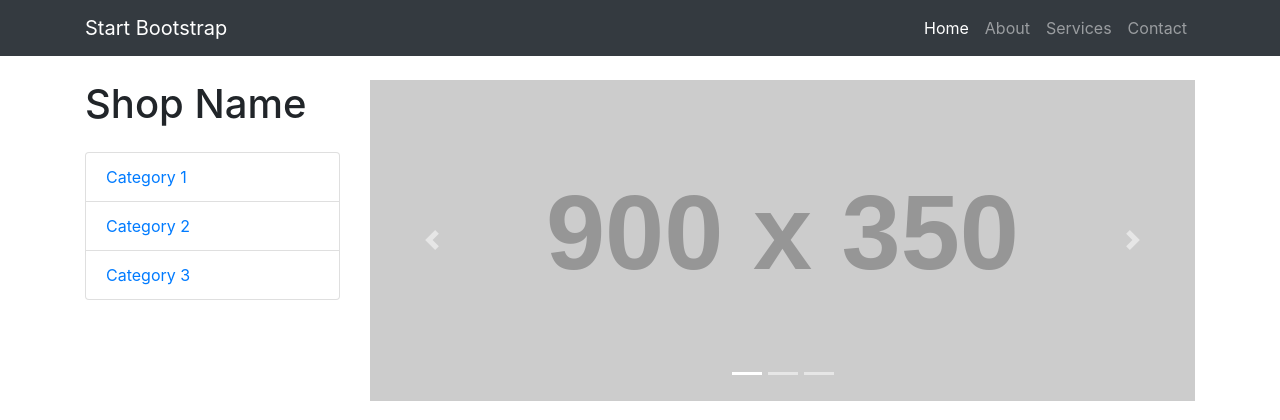
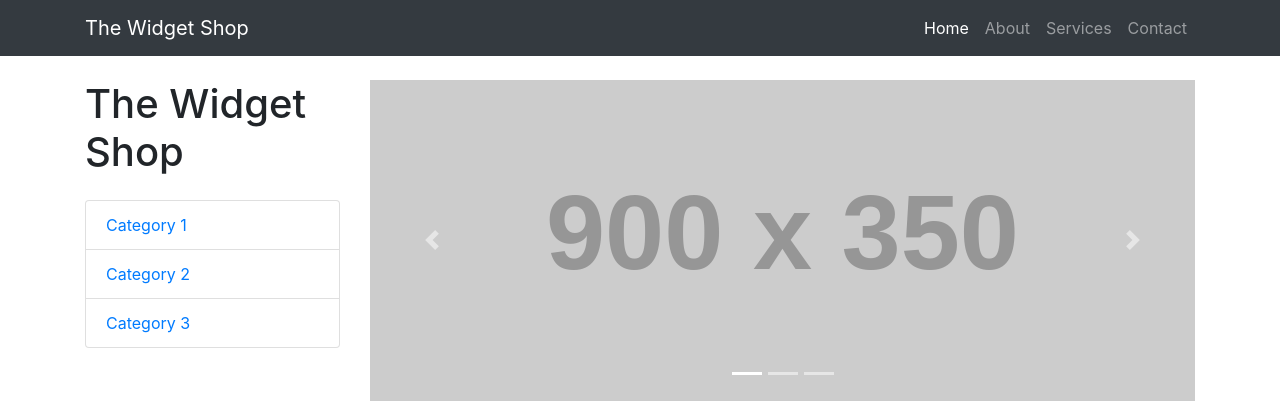
Before and after one commit to andrewdempsey2018/The-Widget-Shop, a Django app: page / in a window 1280 px wide. Shown: the top 420 px of the page. Run offline with Django 3.2, Linux system fonts and the light colour scheme; grey boxes labelled with a size stand in for pictures from a placeholder-image service; some libraries are stand-ins or nearby versions.

Commit message:
added store name to main page

```diff
--- a/templates/index.html
+++ b/templates/index.html
@@ -8,7 +8,7 @@
     <meta name="description" content="">
     <meta name="author" content="">
 
-    <title>Shop Homepage - Start Bootstrap Template</title>
+    <title>The Widget Shop</title>
 
     <!-- Bootstrap core CSS -->
     <link href="{% static 'vendor/bootstrap/css/bootstrap.min.css' %}" rel="stylesheet">
@@ -23,7 +23,7 @@
     <!-- Navigation -->
     <nav class="navbar navbar-expand-lg navbar-dark bg-dark fixed-top">
         <div class="container">
-            <a class="navbar-brand" href="#">Start Bootstrap</a>
+            <a class="navbar-brand" href="#">The Widget Shop</a>
             <button class="navbar-toggler" type="button" data-toggle="collapse" data-target="#navbarResponsive"
                 aria-controls="navbarResponsive" aria-expanded="false" aria-label="Toggle navigation">
                 <span class="navbar-toggler-icon"></span>
@@ -56,7 +56,7 @@
 
             <div class="col-lg-3">
 
-                <h1 class="my-4">Shop Name</h1>
+                <h1 class="my-4">The Widget Shop</h1>
                 <div class="list-group">
                     <a href="#" class="list-group-item">Category 1</a>
                     <a href="#" class="list-group-item">Category 2</a>
```
Also changed, not shown: db.sqlite3.
